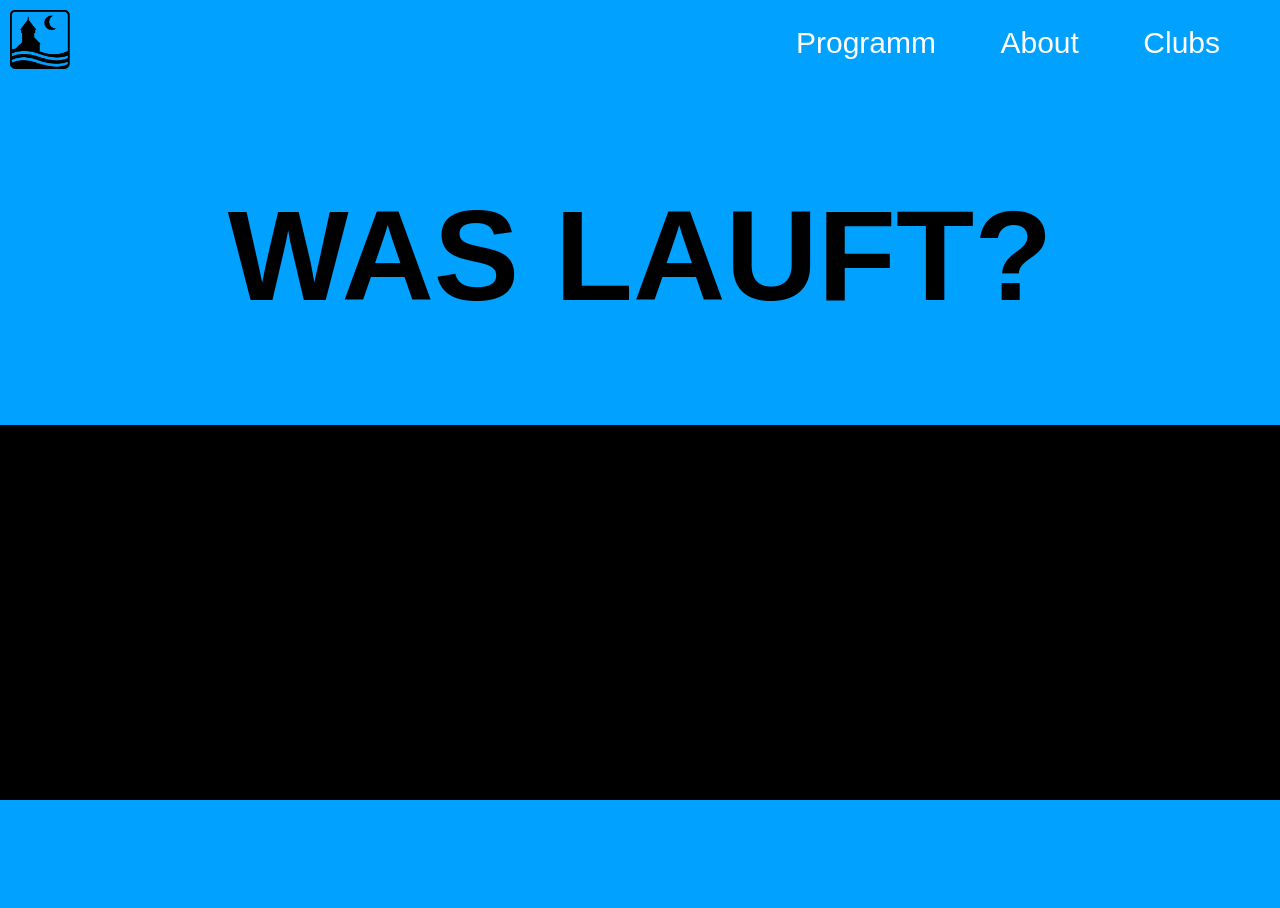
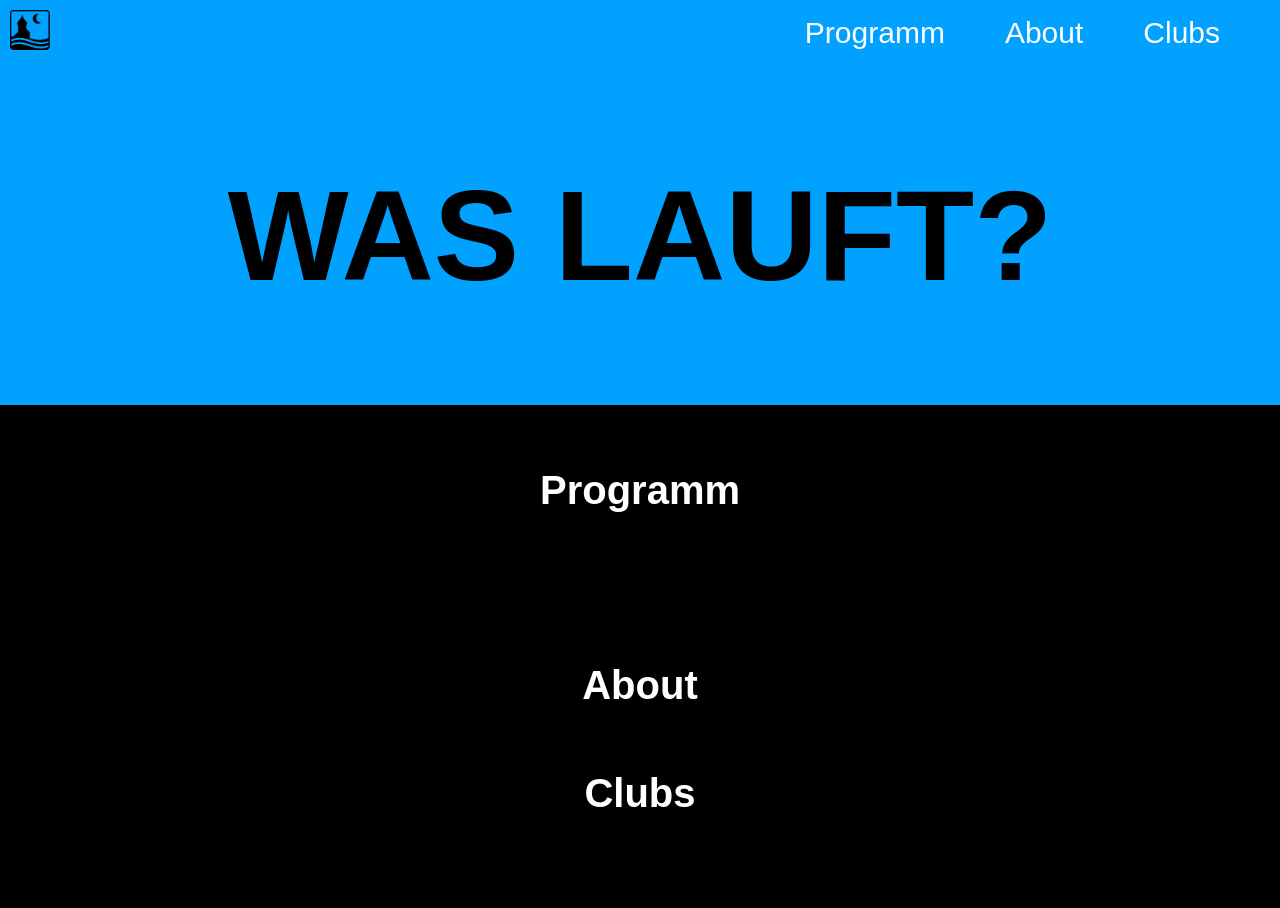
Before and after one commit to LotusLou/Maturraarbeit, a Flask app: page / in a window 1280 px wide. Before the commit the page ends 800 px from the top, so only its background shows below. Run offline with Flask 3, Linux system fonts and the light colour scheme.

Commit message:
Webseite mit Gridraster welche dynamisch Anordnen

```diff
--- a/main.py
+++ b/main.py
@@ -3,12 +3,13 @@
 from selenium.webdriver.common.by import By
 from selenium.webdriver.support.ui import WebDriverWait
 from selenium.webdriver.support import expected_conditions as EC
+from webdriver_manager.chrome import ChromeDriverManager
 import time
 from datetime import datetime
 from flask import Flask, render_template
 
 # Setup Driver
-service = Service(r"C:\Users\Lou\OneDrive - sluz\Maturaarbeit\Maturraarbeit\chromedriver.exe")
+service = Service(ChromeDriverManager().install()) # Automatisch Neuste Version installieren
 driver = webdriver.Chrome(service=service)
 
 # Setup Flask
--- a/static/styles.css
+++ b/static/styles.css
@@ -1,9 +1,12 @@
+* {
+    box-sizing: border-box; /*allgemein damit die paddings nicht sich selber aufblassen.*/
+}
 body {
     margin: 0;
     font-family: Arial, Helvetica, sans-serif;
     background-color: black
 }
-.Logo{
+.logo{
     width: 60px;
     padding: 10px;
 }
@@ -19,12 +22,17 @@
     align-items: center;
 
 }
-.Links {
+.links {
     display: flex;
     /*abstand zwischen den Links*/
 }
+.links ul{
+    display: flex;
+}
+.links li{
+    list-style: none;
+}
 a {
-    /*border-radius: 10px;*/
     color: white;
     font-size: 30px;
     text-decoration: none;
@@ -38,9 +46,37 @@
     font-size: 64px;
     font-weight: bold;
     text-align: center;
+    justify-content: center;
     text-transform: uppercase;
     padding: 10px;
 }
 main {
     background-color: black;
 }
+h2 {
+    text-align: center;
+    color: white;
+    font-size: 40px;
+    padding-top: 30px;
+}
+.programmpunkt {
+    background-color: white;
+    border-radius: 2%;
+    padding: 20px;
+    display: flex;
+    flex-direction: column;
+    margin: 0
+}
+.bild_1 {
+    width: 200px;
+    height: 200px;
+}
+
+.programm-feed {
+    display: grid;
+    gap: 40px;
+    grid-template-columns: 1fr 1fr 1fr 1fr;
+    margin: 60px auto;
+    padding: 0;
+    max-width: 1200px; /*verhindert zu lange text ChatGPT*/
+}
--- a/templates/index.html
+++ b/templates/index.html
@@ -9,12 +9,12 @@
 <body>
     <header>
     <div class="menuleiste">
-        <a class="homepagebutton" href="index.html"><img class="Logo" src="/static/imge/Lou Logo.png" alt="Logo"></a>
-        <div class="Links">
+        <a class="homepagebutton" href="index.html"><img class="logo" src="/static/imge/Lou Logo.png" alt="Logo"></a>
+        <div class="links">
             <ul>
-                <a href="#programm">Programm</a>
-                <a href="#about">About</a>
-                <a href="#clubs">Clubs</a>
+                <li><a href="#programm">Programm</a></li>
+                <li><a href="#about">About</a></li>
+                <li><a href="#clubs">Clubs</a></li>
             </ul>
         </div>
     </div>
@@ -23,15 +23,18 @@
     </div>
     </header>
     <main>
-    <ul> {%for event in events %} <!--For-Schleife von Flask welche die einzelenen Events erstellt.-->
-        <div class="Programmpunkt">
-            <img class="Bild_1" src="" alt="">
-            <h2 class="Programm_Titel">{{event.title}}</h2>
-            <button class="Link_Event"></button>
-            <p class="Datum">{{event.startdate}}</p>
+    <h2 id="programm">Programm</h2>
+    <div class="programm-feed"> {%for event in events %} <!--For-Schleife von Flask welche die einzelenen Events erstellt.-->
+        <div class="programmpunkt">
+            <img class="bild_1" src="/static/imge/Lou Logo.png" alt="Logo">
+            <h3 class="Programm_Titel">{{event.title}}1</h3>
+            <button class="link_Event"></button>
+            <p class="datum">{{event.startdate}}</p>
         </div>
         {%endfor%}
-    </ul>
+    </div>
+    <h2 id="about">About</h2>
+    <h2 id="clubs">Clubs</h2>
     </main>
     <h1>Programm Schüür</h1>
     <ul>{%for event in events %}
```
